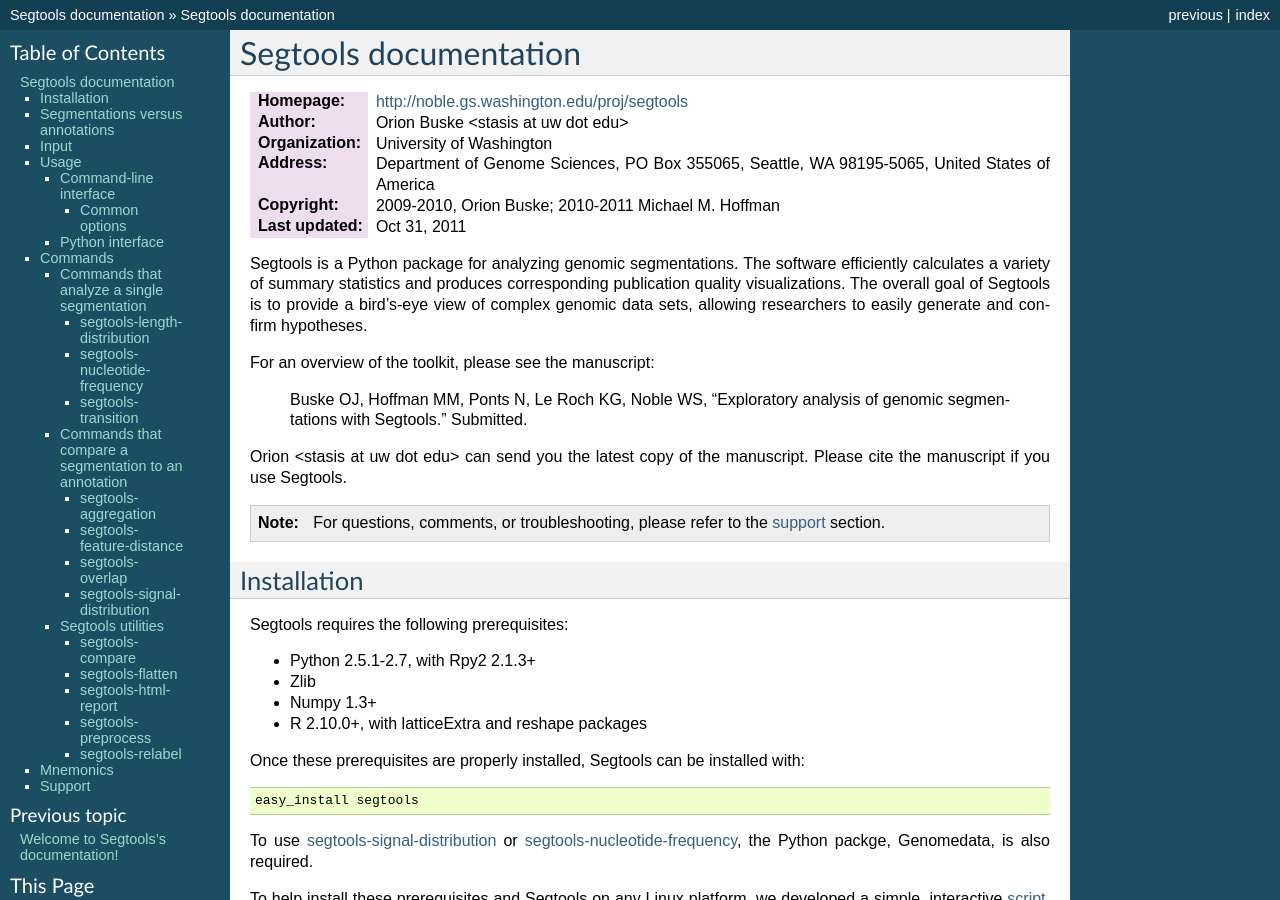
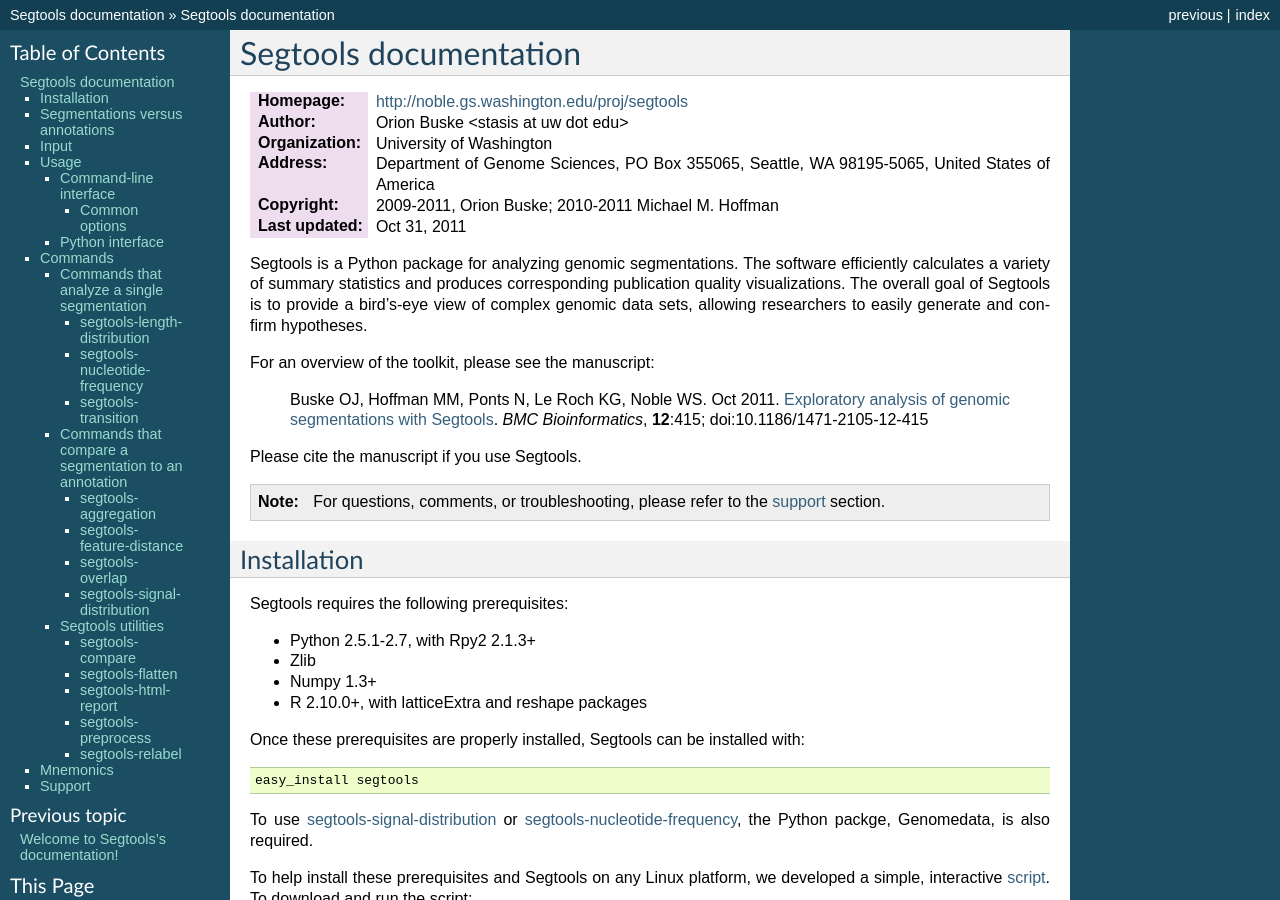
Before and after one commit to hoffmangroup/segtools, a Sphinx documentation site: the page built from doc/segtools.rst, in a window 1280 px wide and 900 px high. Built offline with Sphinx 7.4.7, drawn with Linux system fonts in a browser that asks for light colours; formulas are drawn with MathJax 3.

Commit message:
Updated manuscript reference in doc

```diff
--- a/doc/segtools.rst
+++ b/doc/segtools.rst
@@ -6,7 +6,7 @@
 :Organization: University of Washington
 :Address: Department of Genome Sciences, PO Box 355065,
           Seattle, WA 98195-5065, United States of America
-:Copyright: 2009-2010, Orion Buske; 2010-2011 Michael M. Hoffman
+:Copyright: 2009-2011, Orion Buske; 2010-2011 Michael M. Hoffman
 :Last updated: |today|
 
 .. currentmodule:: segtools
@@ -20,10 +20,10 @@
 
 For an overview of the toolkit, please see the manuscript:
 
-  Buske OJ, Hoffman MM, Ponts N, Le Roch KG, Noble WS, "Exploratory
-  analysis of genomic segmentations with Segtools." Submitted.
+  Buske OJ, Hoffman MM, Ponts N, Le Roch KG, Noble WS. Oct 2011.
+  `Exploratory analysis of genomic segmentations with Segtools <http://www.biomedcentral.com/1471-2105/12/415>`_.
+  *BMC Bioinformatics*, **12**:415; doi:10.1186/1471-2105-12-415
 
-Orion <stasis at uw dot edu> can send you the latest copy of the manuscript.
 Please cite the manuscript if you use Segtools.
 
 .. note:: For questions, comments, or troubleshooting, please refer to
```
